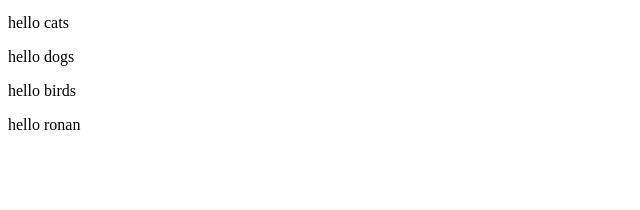
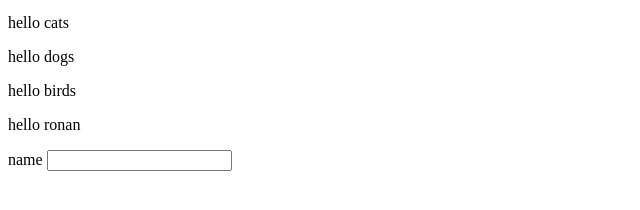
Before and after one commit to chhilin/practic1, a plain HTML site: page index.html in a window 1280 px wide. Shown: the part 136-346 px from the top of the page, without its empty margins (0-640 px from the left). Drawn offline with Linux system fonts and the light colour scheme.

Commit message:
add textfiled

```diff
--- a/index.html
+++ b/index.html
@@ -17,5 +17,10 @@
     <p>hello dogs</p>
     <p>hello birds</p>
     <p>hello ronan</p>
+    <form action="">
+        <label for="">name</label>
+        <input type="text"><br>
+
+    </form>
 </body>
 </html>
```
